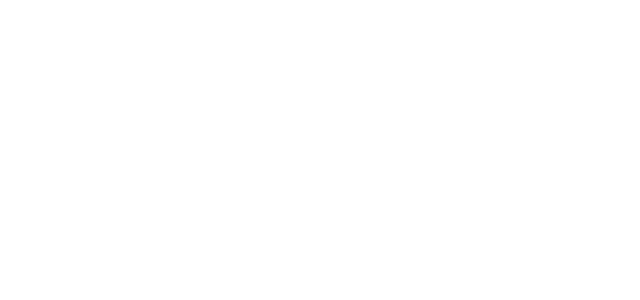
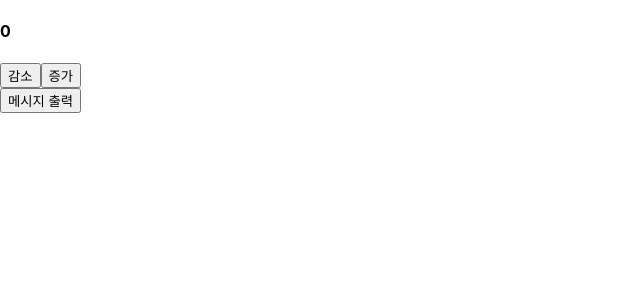
Before and after one commit to skdbsqls/TypeScript_Practice, a React (Create React App) app: page / in a window 1280 px wide. Shown: the top 300 px of the page, without its empty margins (0-640 px from the left). Built offline with nearby package versions, Linux system fonts and the light colour scheme.

Commit message:
Counter 예제

```diff
--- a/src/App.tsx
+++ b/src/App.tsx
@@ -1,7 +1,12 @@
 import "./App.css";
+import Counter from "./components/Counter";
 
 function App() {
-  return <></>;
+  return (
+    <>
+      <Counter />
+    </>
+  );
 }
 
 export default App;
--- a/src/components/Counter.tsx
+++ b/src/components/Counter.tsx
@@ -0,0 +1,47 @@
+import React, { useEffect, useState } from "react";
+
+const Counter = () => {
+  // <number> 제네릭은 여기서는 생략 가능함
+  // 생략 시 initialState 값인 0에 따라 타입이 추론되어 number의 타입은 number가 됨
+  const [number, setNumber] = useState<number>(0);
+
+  const handleMinusButtonClick = () => setNumber((prev) => prev - 1);
+  const handlePlusButtonClick = () => setNumber((prev) => prev + 1);
+
+  // 타입스크립트에서 함수를 생성할 때는 input과 output에 대한 타입을 명시해야 함
+  // input 타입 명시 : (num: number)
+  // output 타입 명시 : : string
+  const createAlerMsg = (num: number): string => {
+    return `현재 숫자는 ${num} 입니다.`;
+  };
+
+  // 만약 input과 output이 없는 함수라면 타입을 명시하지 않아도 됨
+  // const alertMsg = () => {
+  //  alert(createAlerMsg(number));
+  // };
+
+  // 만약 input과 output이 없는 함수임에도 타입을 명시하고 싶다면
+  // output 타입을 void라고 표기할 수 있음
+  const alertMsg = (): void => {
+    alert(createAlerMsg(number));
+  };
+
+  useEffect(() => {
+    console.log(`number가 ${number}로 변경되어 알려드립니다.`);
+  }, [number]);
+
+  return (
+    <>
+      <div>
+        <h4>{number}</h4>
+      </div>
+      <div>
+        <button onClick={handleMinusButtonClick}>감소</button>
+        <button onClick={handlePlusButtonClick}>증가</button>
+      </div>
+      <button onClick={alertMsg}>메시지 출력</button>
+    </>
+  );
+};
+
+export default Counter;
```
